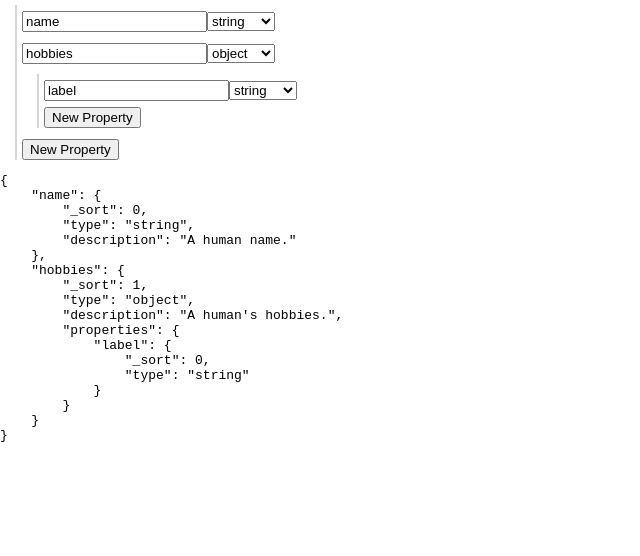
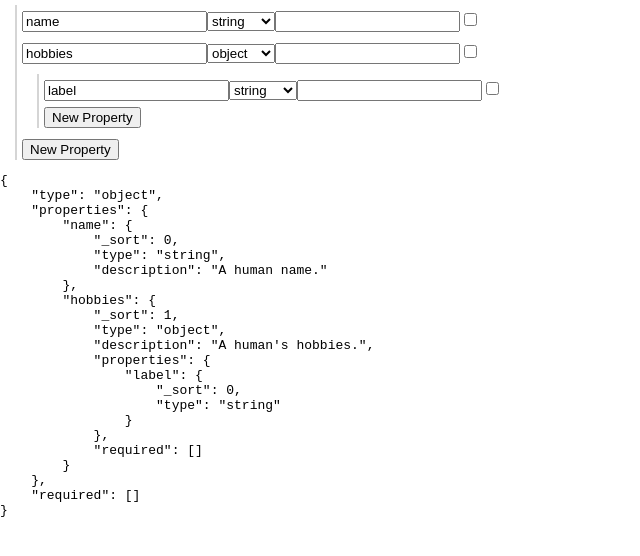
Before and after one commit to anothrNick/json-schema-builder, a React (Create React App) app: page / in a window 1280 px wide. Shown: the top 556 px of the page, without its empty margins (0-640 px from the left). Built offline with nearby package versions, Linux system fonts and the light colour scheme; the HTML template or start-up script is replaced by a standard one.

Commit message:
Add required checkbox

```diff
--- a/src/App.js
+++ b/src/App.js
@@ -6,6 +6,7 @@ class App extends Component {
     constructor(props) {
         super(props);
         this.state = {
+            type: "object",
             properties: {
                 "name": {
                     _sort: 0, // for consistent display order
@@ -21,9 +22,11 @@ class App extends Component {
                             _sort: 0,
                             type: "string"
                         }
-                    }
+                    },
+                    required: []
                 }
-            }
+            },
+            required: []
          };
     }
 
@@ -41,7 +44,7 @@ class App extends Component {
             <div>
                 <Object onUpdate={this.onUpdate} property={this.state} />
                 <pre>
-                    {JSON.stringify(this.state.properties, undefined, 4)}
+                    {JSON.stringify(this.state, undefined, 4)}
                 </pre>
             </div>
         );
--- a/src/components/Object.js
+++ b/src/components/Object.js
@@ -37,6 +37,18 @@ class PropertyObject extends Component {
             var obj = pr[oldv];
             delete pr[oldv];
             pr[event.target.value] = obj;
+        } else if (event.target.name === "_required") {
+            var k = event.target.getAttribute('data-key');
+            if(event.target.checked) {
+                // add
+                property.required.push(k)
+            } else {
+                // remove
+                var i = property.required.indexOf(k)
+                if(i > -1) {
+                    property.required.splice(i, 1)
+                }
+            }
         } else {
             var k = event.target.getAttribute('data-key');
             pr[k][event.target.name] = event.target.value;
@@ -62,7 +74,7 @@ class PropertyObject extends Component {
             <div className="objectWrapper">
                 {sortable.map(function(el){
                     return(
-                        <Property name={el[0]} property={el[1]} onChange={this.onChange} onUpdate={this.onUpdate}/>
+                        <Property name={el[0]} property={el[1]} required={this.props.property.required.indexOf(el[0]) > -1} onChange={this.onChange} onUpdate={this.onUpdate}/>
                     )
                 }, this)}
                 <button onClick={() => this.onAdd("new_key", {type: "string"})}>New Property</button>
--- a/src/components/Property.js
+++ b/src/components/Property.js
@@ -8,6 +8,7 @@ class Property extends Component {
 
         if(!property.properties && property.type === "object") {
             property["properties"] = {"new_key": {type: "string"}};
+            property["required"] = [];
         }
 
         return (
@@ -24,6 +25,12 @@ class Property extends Component {
                             <option value="object">object</option>
                         </select>
                     </div>
+                    <div className="description">
+                        <input name="description" data-key={this.props.name} value={this.props.description} onChange={onChange}/>
+                    </div>
+                    <div className="required">
+                        <input name="_required" data-key={this.props.name} checked={this.props.required} onChange={onChange} type="checkbox"/>
+                    </div>
                 </div>
                 {this.props.property.type === "object" &&
                     <Object name={this.props.name} property={this.props.property} onUpdate={this.props.onUpdate}/>
```
